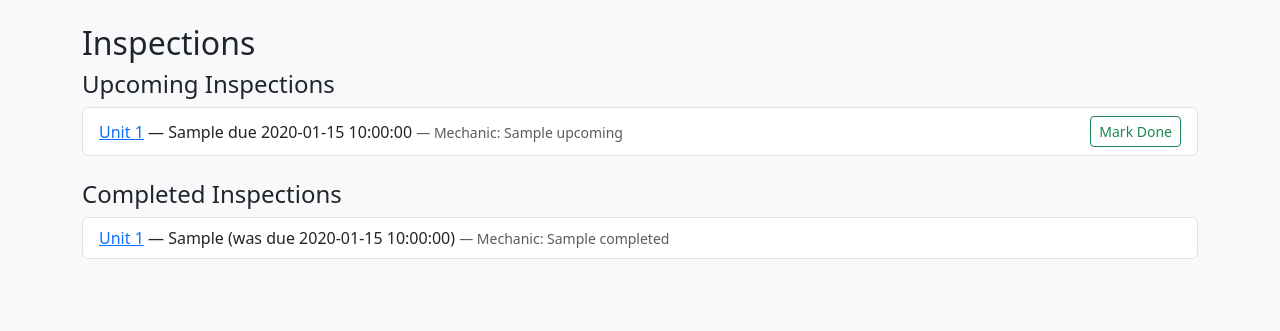
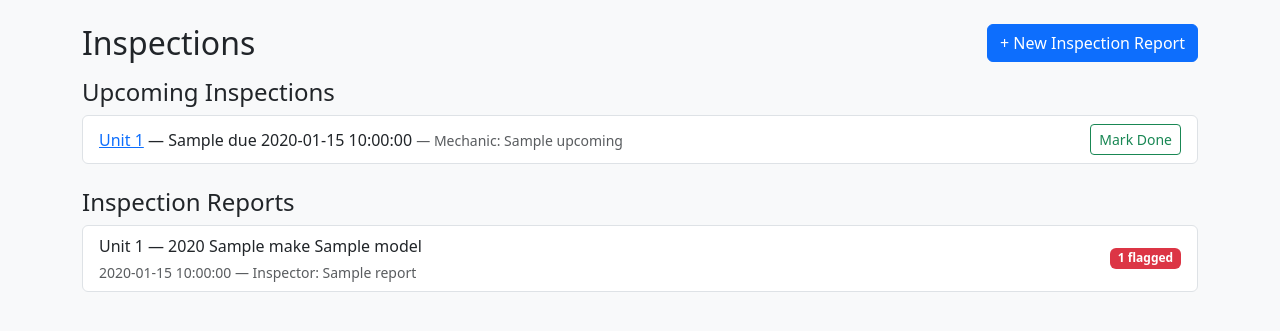
Before and after one commit to codydavis2/dot-tracker, a Flask app: template dot-tracker/templates/inspections.html in a window 1280 px wide. Shown: the part 56-387 px from the top of the page. Run offline with Flask 3, Linux system fonts and the light colour scheme; the template is opened without the code that fills it: most values are stand-ins (such as "Sample title", 1, 10 or a date in 2020).

Commit message:
really coming together now

```diff
--- a/dot-tracker/app.py
+++ b/dot-tracker/app.py
@@ -34,6 +34,17 @@ ALLOWED_ATTACHMENT_EXTENSIONS = {
     "pdf", "doc", "docx", "xls", "xlsx", "txt", "csv",
 }
 app.config["MAX_CONTENT_LENGTH"] = 20 * 1024 * 1024  # 20 MB per request
+
+# Vehicle inspection checklist. Item text is copied onto each submitted report,
+# so changing this list only affects inspections filled out afterward.
+INSPECTION_CHECKLIST = [
+    "Oil", "Coolant", "Belts", "Exhaust", "Intake", "Fuel",
+    "Springs", "Shocks",
+    "Brakes", "ABS", "Tires", "Rims", "Frame", "Lights", "Electrical",
+    "Reflectors", "Windshield", "Steering", "Battery", "Coupling Devices",
+    "Horn", "Mirrors", "Error Codes", "Misc.",
+]
+INSPECTION_STATUS_LABELS = {"good": "Good", "needs_attention": "Needs Attention", "out_of_spec": "Out of Spec"}
 
 
 def get_db():
@@ -486,26 +497,143 @@ def inspections():
         SELECT inspection_reminders.*, vehicles.unit_number, vehicles.make, vehicles.model, vehicles.year
         FROM inspection_reminders
         JOIN vehicles ON vehicles.id = inspection_reminders.vehicle_id
+        WHERE vehicles.user_id = ? AND inspection_reminders.status != 'completed'
+        """,
+        (session["user_id"],),
+    ).fetchall()
+
+    upcoming = sorted(
+        ({**dict(r), "bucket": reminder_status(r["due_date"])} for r in rows),
+        key=lambda r: r["due_date"],
+    )
+
+    vehicles = db.execute(
+        "SELECT id, unit_number, year, make, model FROM vehicles WHERE user_id = ? ORDER BY unit_number",
+        (session["user_id"],),
+    ).fetchall()
+    report_rows = db.execute(
+        """
+        SELECT inspection_reports.*, vehicles.unit_number, vehicles.year, vehicles.make, vehicles.model
+        FROM inspection_reports
+        JOIN vehicles ON vehicles.id = inspection_reports.vehicle_id
         WHERE vehicles.user_id = ?
+        ORDER BY inspection_reports.inspection_date DESC, inspection_reports.id DESC
+        """,
+        (session["user_id"],),
+    ).fetchall()
+    flagged_rows = db.execute(
+        """
+        SELECT inspection_report_items.inspection_report_id, COUNT(*) AS flagged_count
+        FROM inspection_report_items
+        JOIN inspection_reports ON inspection_reports.id = inspection_report_items.inspection_report_id
+        JOIN vehicles ON vehicles.id = inspection_reports.vehicle_id
+        WHERE vehicles.user_id = ? AND inspection_report_items.status IN ('needs_attention', 'out_of_spec')
+        GROUP BY inspection_report_items.inspection_report_id
         """,
         (session["user_id"],),
     ).fetchall()
     db.close()
 
-    upcoming = sorted(
-        (
-            {**dict(r), "bucket": reminder_status(r["due_date"])}
-            for r in rows if r["status"] != "completed"
-        ),
-        key=lambda r: r["due_date"],
-    )
-    completed = sorted(
-        (dict(r) for r in rows if r["status"] == "completed"),
-        key=lambda r: r["due_date"],
-        reverse=True,
+    flagged_by_report = {r["inspection_report_id"]: r["flagged_count"] for r in flagged_rows}
+    reports = [
+        {**dict(r), "flagged_count": flagged_by_report.get(r["id"], 0)}
+        for r in report_rows
+    ]
+
+    return render_template(
+        "inspections.html",
+        upcoming=upcoming,
+        vehicles=vehicles,
+        reports=reports,
+        checklist=INSPECTION_CHECKLIST,
     )
 
-    return render_template("inspections.html", upcoming=upcoming, completed=completed)
+
+@app.route("/inspections/reports", methods=["POST"])
+@login_required
+def add_inspection_report():
+    db = get_db()
+    vehicle_id = request.form.get("vehicle_id")
+    owned = db.execute(
+        "SELECT id FROM vehicles WHERE id = ? AND user_id = ?",
+        (vehicle_id, session["user_id"]),
+    ).fetchone()
+    if owned is None:
+        db.close()
+        flash("Select a valid unit number.")
+        return redirect("/inspections")
+
+    inspector_name = request.form.get("inspector_name") or None
+    inspection_date = request.form.get("inspection_date") or date.today().isoformat()
+    mileage = request.form.get("mileage") or None
+    notes = request.form.get("notes") or None
+
+    cursor = db.execute(
+        """
+        INSERT INTO inspection_reports (vehicle_id, inspector_name, inspection_date, mileage, notes)
+        VALUES (?, ?, ?, ?, ?)
+        """,
+        (vehicle_id, inspector_name, inspection_date, mileage, notes),
+    )
+    report_id = cursor.lastrowid
+
+    items = []
+    for item_index, item in enumerate(INSPECTION_CHECKLIST):
+        status = request.form.get(f"status_{item_index}", "good")
+        if status not in ("good", "needs_attention", "out_of_spec"):
+            status = "good"
+        comments = request.form.get(f"comments_{item_index}") or None
+        items.append((report_id, item, status, comments))
+
+    db.executemany(
+        "INSERT INTO inspection_report_items (inspection_report_id, item, status, comments) VALUES (?, ?, ?, ?)",
+        items,
+    )
+    db.commit()
+    db.close()
+    return redirect(f"/inspections/reports/{report_id}?new=1")
+
+
+@app.route("/inspections/reports/<int:report_id>")
+@login_required
+def inspection_report_detail(report_id):
+    db = get_db()
+    report = db.execute(
+        """
+        SELECT inspection_reports.*, vehicles.unit_number, vehicles.year, vehicles.make, vehicles.model
+        FROM inspection_reports
+        JOIN vehicles ON vehicles.id = inspection_reports.vehicle_id
+        WHERE inspection_reports.id = ? AND vehicles.user_id = ?
+        """,
+        (report_id, session["user_id"]),
+    ).fetchone()
+
+    if report is None:
+        db.close()
+        flash("Inspection report not found.")
+        return redirect("/inspections")
+
+    items = db.execute(
+        "SELECT * FROM inspection_report_items WHERE inspection_report_id = ? ORDER BY id",
+        (report_id,),
+    ).fetchall()
+    db.close()
+
+    out_of_spec_items = [i for i in items if i["status"] == "out_of_spec"]
+    work_order_prefill_description = "\n".join(
+        f"{i['item']}: {i['comments']}" if i["comments"] else i["item"]
+        for i in out_of_spec_items
+    )
+
+    return render_template(
+        "inspection_report_detail.html",
+        report=report,
+        items=items,
+        status_labels=INSPECTION_STATUS_LABELS,
+        out_of_spec_items=out_of_spec_items,
+        work_order_prefill_description=work_order_prefill_description,
+        prompt_work_order=(request.args.get("new") == "1" and bool(out_of_spec_items)),
+    )
 
 
 # ---------- INSPECTION REMINDERS ----------
@@ -663,6 +791,8 @@ def work_orders():
         vehicles_json=vehicles_json,
         open_work_orders=open_work_orders,
         closed_work_orders=closed_work_orders,
+        prefill_vehicle_id=request.args.get("vehicle_id"),
+        prefill_description=request.args.get("description"),
     )
 
 
--- a/dot-tracker/templates/inspections.html
+++ b/dot-tracker/templates/inspections.html
@@ -2,7 +2,68 @@
 {% block title %}Inspections{% endblock %}
 {% block main %}
 
-<h2>Inspections</h2>
+<div class="d-flex justify-content-between align-items-center mb-3">
+    <h2 class="mb-0">Inspections</h2>
+    <button class="btn btn-primary" type="button" id="new-report-btn">+ New Inspection Report</button>
+</div>
+
+<div class="card mb-4 d-none" id="new-report-card">
+    <div class="card-header">New Inspection Report</div>
+    <div class="card-body">
+        <form action="/inspections/reports" method="post">
+            <div class="row mb-3">
+                <div class="col-md-3">
+                    <label class="form-label">Unit Number</label>
+                    <select class="form-select" name="vehicle_id" required>
+                        <option value="" disabled selected>Select a unit&hellip;</option>
+                        {% for v in vehicles %}
+                        <option value="{{ v.id }}">{% if v.unit_number %}Unit {{ v.unit_number }}{% else %}(no unit #){% endif %} — {{ v.year }} {{ v.make }} {{ v.model }}</option>
+                        {% endfor %}
+                    </select>
+                </div>
+                <div class="col-md-3">
+                    <label class="form-label">Inspector Name</label>
+                    <input class="form-control" name="inspector_name" placeholder="Your name">
+                </div>
+                <div class="col-md-3">
+                    <label class="form-label">Inspection Date</label>
+                    <input class="form-control" name="inspection_date" type="date">
+                </div>
+                <div class="col-md-3">
+                    <label class="form-label">Mileage</label>
+                    <input class="form-control" name="mileage" type="number" min="0" placeholder="Current mileage">
+                </div>
+            </div>
+
+            <div class="mb-3">
+                {% for item in checklist %}
+                <div class="border rounded p-3 mb-2">
+                    <div class="fw-bold mb-2">{{ item }}</div>
+                    <div class="btn-group mb-2" role="group" aria-label="{{ item }} status">
+                        <input type="radio" class="btn-check" name="status_{{ loop.index0 }}" id="status_{{ loop.index0 }}_good" value="good" autocomplete="off" checked>
+                        <label class="btn btn-outline-success" for="status_{{ loop.index0 }}_good">Good</label>
+
+                        <input type="radio" class="btn-check" name="status_{{ loop.index0 }}" id="status_{{ loop.index0 }}_attn" value="needs_attention" autocomplete="off">
+                        <label class="btn btn-outline-warning" for="status_{{ loop.index0 }}_attn">Needs Attention</label>
+
+                        <input type="radio" class="btn-check" name="status_{{ loop.index0 }}" id="status_{{ loop.index0 }}_oos" value="out_of_spec" autocomplete="off">
+                        <label class="btn btn-outline-danger" for="status_{{ loop.index0 }}_oos">Out of Spec</label>
+                    </div>
+                    <input class="form-control form-control-sm" name="comments_{{ loop.index0 }}" placeholder="Comments (optional)">
+                </div>
+                {% endfor %}
+            </div>
+
+            <div class="mb-3">
+                <label class="form-label">Notes</label>
+                <textarea class="form-control" name="notes" rows="3" maxlength="10000" placeholder="Anything flagged or worth noting..."></textarea>
+            </div>
+
+            <button class="btn btn-primary" type="submit">Save Inspection Report</button>
+            <button class="btn btn-outline-secondary" type="button" id="cancel-report-btn">Cancel</button>
+        </form>
+    </div>
+</div>
 
 <h4>Upcoming Inspections</h4>
 <ul class="list-group mb-4">
@@ -24,17 +85,35 @@
     {% endfor %}
 </ul>
 
-<h4>Completed Inspections</h4>
+<h4>Inspection Reports</h4>
 <ul class="list-group mb-4">
-    {% for r in completed %}
+    {% for r in reports %}
     <li class="list-group-item">
-        <a href="/vehicles/{{ r.vehicle_id }}">{% if r.unit_number %}Unit {{ r.unit_number }}{% else %}{{ r.year }} {{ r.make }} {{ r.model }}{% endif %}</a>
-        — {{ r.reminder_type.replace('_', ' ')|title }} (was due {{ r.due_date }})
-        {% if r.mechanic_name %}<span class="text-muted small"> — Mechanic: {{ r.mechanic_name }}</span>{% endif %}
+        <a href="/inspections/reports/{{ r.id }}" class="d-flex justify-content-between align-items-center text-decoration-none text-reset">
+            <span>
+                {% if r.unit_number %}Unit {{ r.unit_number }}{% else %}(no unit #){% endif %} — {{ r.year }} {{ r.make }} {{ r.model }}
+                <div class="small text-muted mt-1">{{ r.inspection_date }}{% if r.inspector_name %} — Inspector: {{ r.inspector_name }}{% endif %}</div>
+            </span>
+            {% if r.flagged_count %}<span class="badge bg-danger">{{ r.flagged_count }} flagged</span>{% endif %}
+        </a>
     </li>
     {% else %}
-    <li class="list-group-item text-muted">No completed inspections yet.</li>
+    <li class="list-group-item text-muted">No inspection reports yet.</li>
     {% endfor %}
 </ul>
 
+<script>
+    (function () {
+        var newBtn = document.getElementById("new-report-btn");
+        var cancelBtn = document.getElementById("cancel-report-btn");
+        var card = document.getElementById("new-report-card");
+        newBtn.addEventListener("click", function () {
+            card.classList.toggle("d-none");
+        });
+        cancelBtn.addEventListener("click", function () {
+            card.classList.add("d-none");
+        });
+    })();
+</script>
+
 {% endblock %}
```
Also changed, not shown: dot-tracker/schema.sql (+27 -0 lines), dot-tracker/templates/inspection_report_detail.html (added, +61 -0 lines), dot-tracker/templates/vehicles.html (+44 -22 lines), dot-tracker/templates/work_orders.html (+11 -5 lines).
